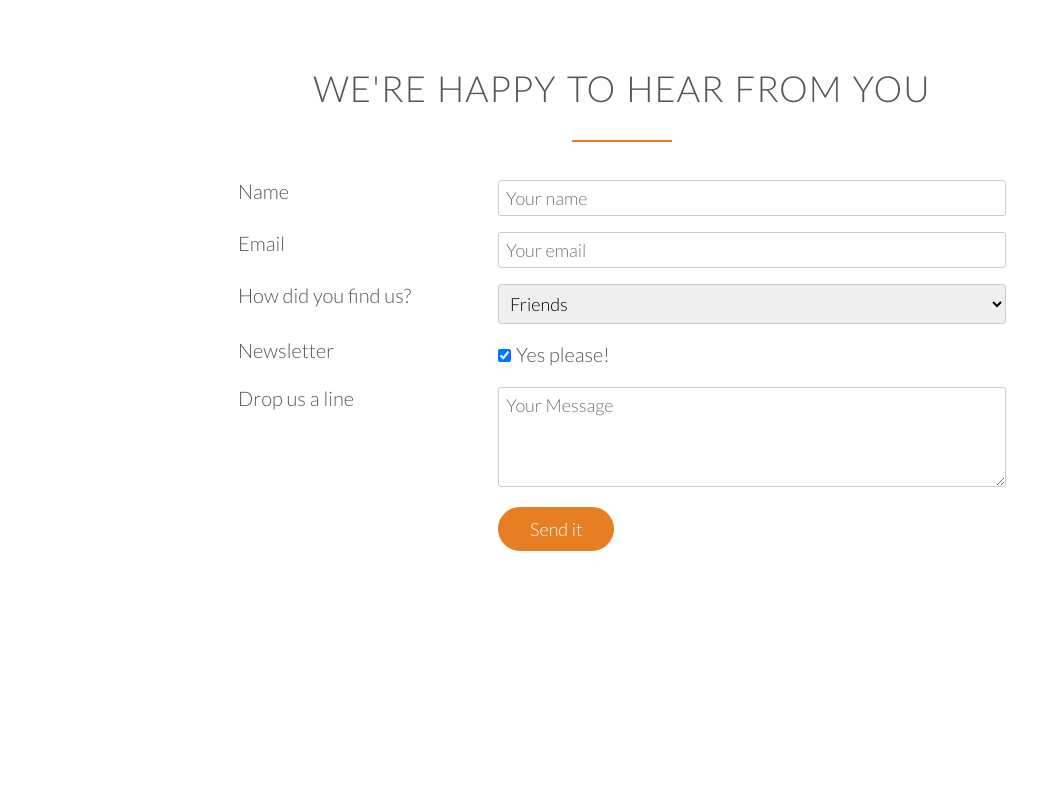
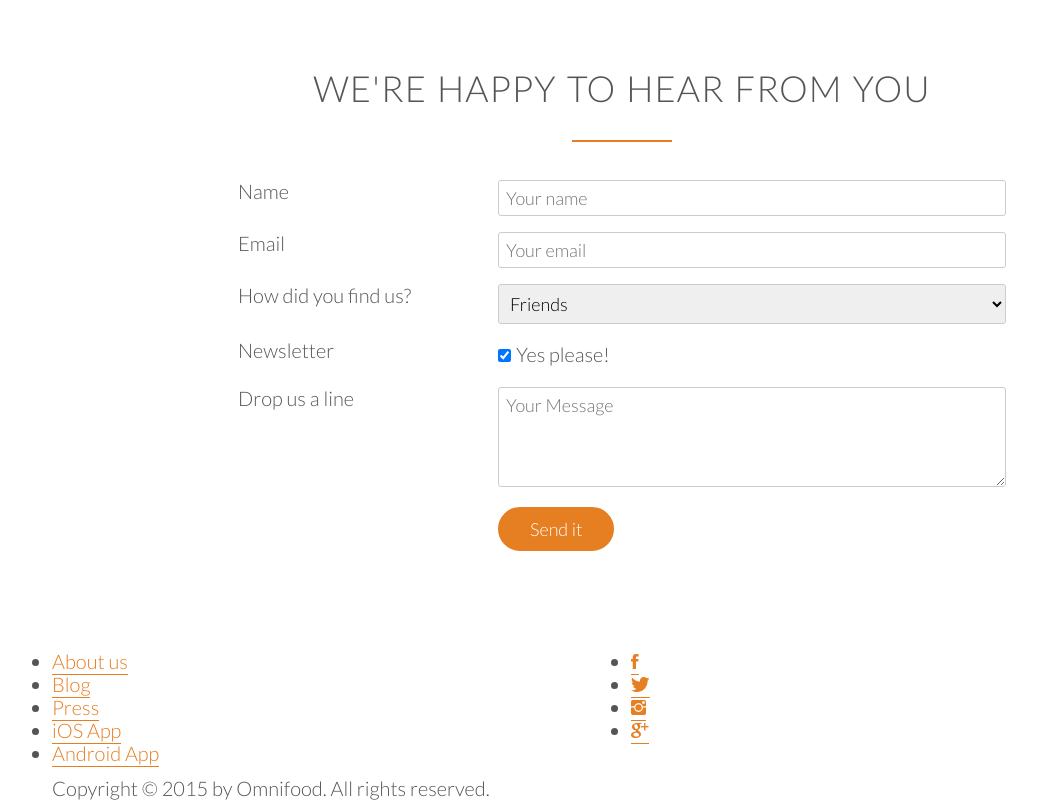
Before and after one commit to lvmvr/omnifood-website, a plain HTML site: page index.html in a window 1280 px wide. Shown: the part 4646-5446 px from the top of the page, without its empty margins (18-1055 px from the left). Before the commit the page ends 5285 px from the top, so only its background shows below. Drawn offline with nearby package versions, Linux system fonts and the light colour scheme; files whose address does not match are found by name.

Commit message:
Add footer markup.

```diff
--- a/index.html
+++ b/index.html
@@ -412,8 +412,42 @@
 		</div>
 	</section>
 
+	<!-- Footer section -->
 
-
+	<footer>
+		<div class="row">
+			<div class="col span-1-of-2">
+				<ul class="footer-nav">
+					<li>
+						<a href="#">About us</a>
+					</li>
+					<li>
+						<a href="#">Blog</a>
+					</li>
+					<li>
+						<a href="#">Press</a>
+					</li>
+					<li>
+						<a href="#">iOS App</a>
+					</li>
+					<li>
+						<a href="#">Android App</a>
+					</li>
+				</ul>
+			</div>
+			<div class="col span-1-of-2">
+				<ul class="social-links">
+					<li><a href="#"><i class="ion-social-facebook"></i></a></li>
+					<li><a href="#"><i class="ion-social-twitter"></i></a></li>
+					<li><a href="#"><i class="ion-social-instagram"></i></a></li>
+					<li><a href="#"><i class="ion-social-googleplus"></i></a></li>
+				</ul>
+			</div>
+		</div>
+		<div class="row">
+			<p>Copyright &copy; 2015 by Omnifood. All rights reserved.</p>
+		</div>
+	</footer>
 
 
 </body>
```
